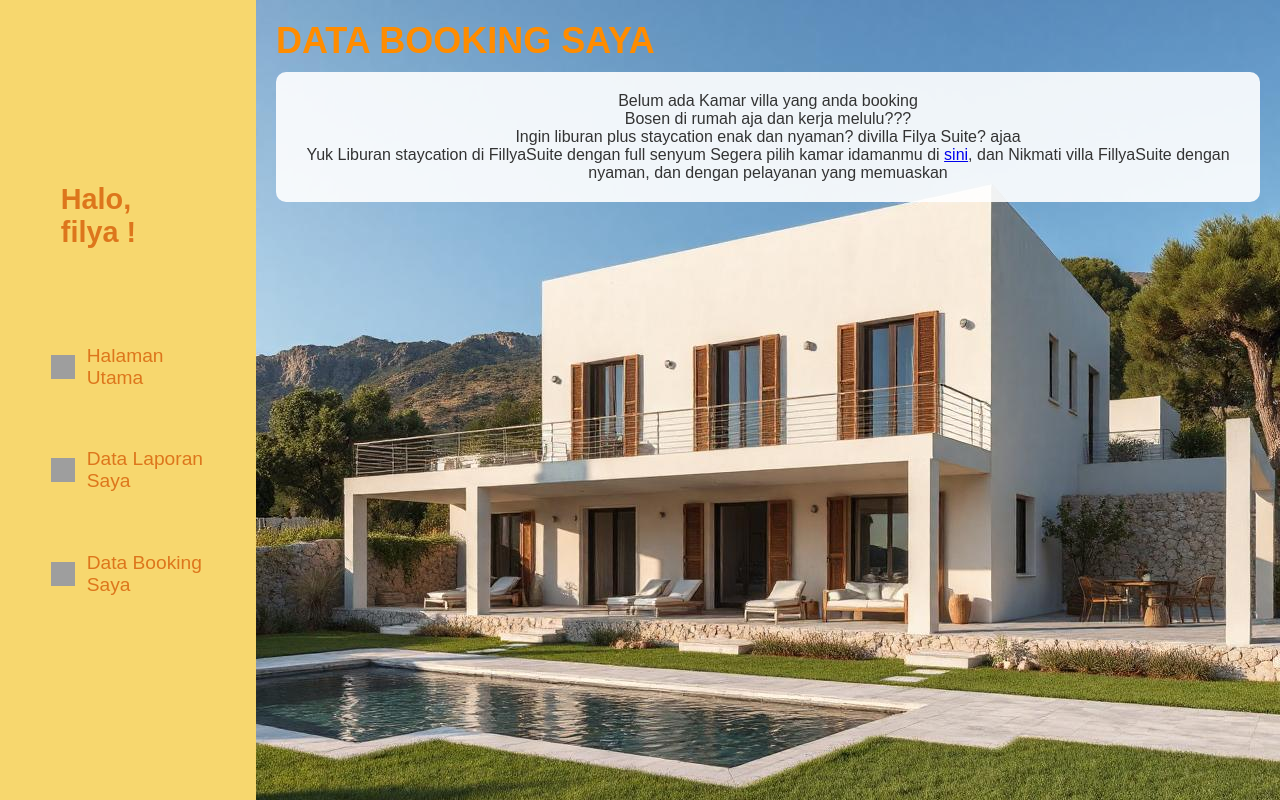
After one commit to aefafifah/filya_suite, a PHP site: page /data_booking.php in a window 1280 px wide. The commit adds this page. Run offline with PHP 8.4, Linux system fonts and the light colour scheme; a user stored in the database is signed in; data comes from the database, SQL or seed files in the repository; grey boxes are pictures that could not be loaded.

Commit message:
penambahan data booking

```diff
--- /dev/null
+++ b/data_booking.php
@@ -0,0 +1,253 @@
+<?php
+session_start();
+
+$host = "localhost";
+$user = "root";
+$password = "";
+$db = "filya_suite";
+$nama = $_SESSION['nama'];
+
+// Koneksi ke database
+$data = mysqli_connect($host, $user, $password, $db);
+
+if ($data === false) {
+    die("Connection error");
+}
+
+// Memeriksa apakah sesi login tersedia
+if (!isset($_SESSION['email']) && !isset($_SESSION['nomor_telpon'])) {
+    header("Location: login.php"); // Jika tidak login, arahkan ke login
+    exit();
+}
+
+// Mengambil data email atau nomor telepon dari sesi
+$email = isset($_SESSION['email']) ? $_SESSION['email'] : null;
+$nomor_telpon = isset($_SESSION['nomor_telpon']) ? $_SESSION['nomor_telpon'] : null;
+
+// Query untuk memeriksa pemesanan berdasarkan email atau nomor telepon pengguna
+$query = "
+    SELECT id, nama_pemesan, email, villa_id, jumlah_orang, tanggal_checkin,
+    tanggal_checkout, created_at
+    FROM pemesanan
+    WHERE email = ? OR email = (
+        SELECT email FROM users WHERE nomor_telpon = ?
+    )
+";
+
+$stmt = mysqli_prepare($data, $query);
+mysqli_stmt_bind_param($stmt, "ss", $email, $nomor_telpon);
+mysqli_stmt_execute($stmt);
+$result = mysqli_stmt_get_result($stmt);
+$data_tersedia = mysqli_num_rows($result) > 0;
+?>
+
+<!DOCTYPE html>
+<html lang="id">
+
+<head>
+    <meta charset="UTF-8">
+    <meta name="viewport" content="width=device-width, initial-scale=1.0">
+    <title>Data Laporan Saya - Filya Suite</title>
+    <style>
+        /* Reset CSS */
+        * {
+            margin: 0;
+            padding: 0;
+            box-sizing: border-box;
+            font-family: Arial, sans-serif;
+        }
+
+        :root {
+            --primary-color: #f7d76e;
+            --secondary-color: #DD761C;
+            --highlight-color: #ff8c00;
+            --text-color: #333;
+        }
+
+        body {
+            display: flex;
+            background-color: #f0f0f0;
+            color: var(--text-color);
+            min-height: 100vh;
+        }
+
+        /* Sidebar */
+        /* Sidebar */
+        .sidebar {
+            background-color: #f7d76e;
+            width: 20%;
+            padding: 2em;
+            color: #f07126;
+            display: flex;
+            flex-direction: column;
+            justify-content: center;
+            align-items: flex-start;
+            height: 100vh;
+        }
+
+        .sidebar h2 {
+            font-size: 1.8em;
+            margin-bottom: 2em;
+            font-weight: bold;
+            color: #DD761C;
+        }
+
+        /* Tambahkan kelas khusus untuk "Halo User" yaitu menyamakan
+        baris dengan menu */
+        .user-greeting {
+            font-size: 1.8em;
+            font-weight: bold;
+            color: #DD761C;
+            padding: 0.8em 1em;
+            /* padding agar selaras dengan menu */
+            margin-bottom: 1.5em;
+            display: flex;
+            align-items: center;
+            justify-content: flex-start;
+            /* selaras dengan menu */
+        }
+
+        .menu-item {
+            display: flex;
+            align-items: center;
+            margin-bottom: 1.5em;
+            font-size: 1.2em;
+            text-decoration: none;
+            color: #DD761C;
+            position: relative;
+            padding: 0.8em 1em;
+            border-radius: 8px;
+            transition: background-color 0.3s, color 0.3s;
+        }
+
+        /*pemberian jarak antar menu ke simbol*/
+        .menu-item img {
+            margin-right: 0.6em;
+            /* Tambah jarak antara ikon dan teks */
+            width: 24px;
+            height: 24px;
+        }
+
+        .menu-item:hover {
+            background-color: #FFFFFF;
+            color: #DD761C;
+        }
+
+        .menu-item:hover::before {
+            content: '';
+            position: absolute;
+            left: -14px;
+            width: 8px;
+            height: 8px;
+            background-color: #FFFFFF;
+            border-radius: 50%;
+        }
+
+
+        .content {
+            flex: 1;
+            padding: 20px;
+            background-image: url('abcd.jpg');
+            background-size: cover;
+            background-position: center;
+        }
+
+        .content h1 {
+            color: var(--highlight-color);
+            font-size: 36px;
+            margin-bottom: 10px;
+            font-weight: bold;
+        }
+
+        .table-container table {
+            width: 100%;
+            border-collapse: collapse;
+            background-color: rgba(255, 255, 255, 0.9);
+            border-radius: 10px;
+            box-shadow: 0 4px 8px rgba(0, 0, 0, 0.1);
+            overflow: hidden;
+        }
+
+        .table-container th, .table-container td {
+            padding: 15px;
+            text-align: left;
+            border-bottom: 1px solid #ddd;
+        }
+
+        .table-container th {
+            background-color: var(--primary-color);
+            color: var(--text-color);
+        }
+
+        .table-container tr:hover {
+            background-color: #f1f1f1;
+        }
+
+        .no-data {
+            padding: 20px;
+            background-color: rgba(255, 255, 255, 0.9);
+            border-radius: 10px;
+            text-align: center;
+        }
+    </style>
+</head>
+<body>
+    <div class="sidebar">
+    <h2 class="user-greeting">Halo, <?php echo htmlspecialchars($nama); ?>!</h2>
+            <a href="userhome.php" class="menu-item">
+                <img src="https://img.icons8.com/material-outlined/24/000000/home--v2.png" alt="Home Icon" />
+                Halaman Utama
+            </a>
+            <a href="data_laporan.php"   class="menu-item">
+                <img src="https://img.icons8.com/ios/24/000000/happy--v1.png" alt="Report Icon" />
+                Data Laporan Saya
+            </a>
+            <a href="data_booking.php" class="menu-item">
+                <img src="https://img.icons8.com/material-outlined/24/000000/booking.png" alt="Booking Icon" />
+                Data Booking Saya
+            </a>
+        </div>
+    <div class="content">
+        <h1>DATA BOOKING SAYA</h1>
+        <div class="table-container">
+            <?php if ($data_tersedia): ?>
+                <table>
+                    <tr>
+                        <th>Id Pemesanan</th>
+                        <th>Nama Pemesan</th>
+                        <th>email Pemesan</th>
+                        <th>Id Villa</th>
+                        <th>Jumlah Orang</th>
+                        <th>Tanggal Check In</th>
+                        <th>Tanggal Check Out</th>
+                        <th>Tanggal Pemesanan</th>
+                    </tr>
+                    <?php while ($row = mysqli_fetch_assoc($result)): ?>
+                        <tr>
+                            <td><?= htmlspecialchars($row['id']) ?></td>
+                            <td><?= htmlspecialchars($row['nama_pemesan']) ?></td>
+                            <td><?= htmlspecialchars($row['email']) ?></td>
+                            <td><?= htmlspecialchars($row['villa_id']) ?></td>
+                            <td><?= htmlspecialchars($row['jumlah_orang']) ?></td>
+                            <td><?= htmlspecialchars($row['tanggal_checkin']) ?></td>
+                            <td><?= htmlspecialchars($row['tanggal_checkout']) ?></td>
+                            <td><?= htmlspecialchars($row['created_at']) ?></td>
+                        </tr>
+                    <?php endwhile; ?>
+                </table>
+            <?php else: ?>
+                <div class="no-data">
+                <p>Belum ada Kamar villa yang anda booking</p>
+                <p>Bosen di rumah aja dan kerja melulu???</p>
+                <p>Ingin liburan plus staycation enak dan nyaman? divilla Filya Suite? ajaa<br>
+                Yuk Liburan staycation di FillyaSuite dengan full senyum
+                Segera pilih kamar idamanmu di <a href="aduan.php">sini</a>, dan Nikmati
+                villa FillyaSuite dengan nyaman, dan dengan pelayanan yang memuaskan<br>
+                </p>
+                </div>
+            <?php endif; ?>
+        </div>
+    </div>
+</body>
+
+</html>
--- a/userhome.php
+++ b/userhome.php
@@ -247,7 +247,7 @@ $alamat = $_SESSION['alamat'] ?? '';
                 <img src="https://img.icons8.com/ios/24/000000/happy--v1.png" alt="Report Icon" />
                 Data Laporan Saya
             </a>
-            <a href="#" class="menu-item">
+            <a href="data_booking.php" class="menu-item">
                 <img src="https://img.icons8.com/material-outlined/24/000000/booking.png" alt="Booking Icon" />
                 Data Booking Saya
             </a>
```
